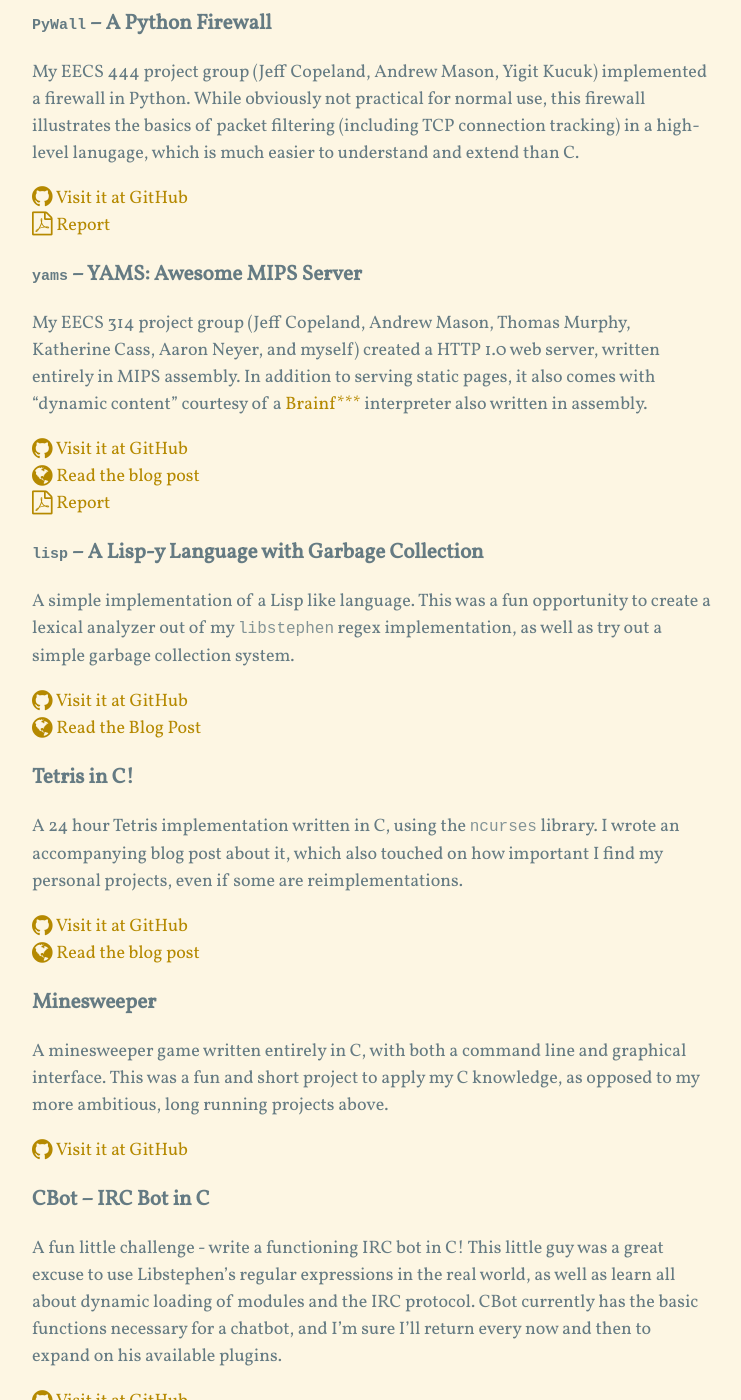
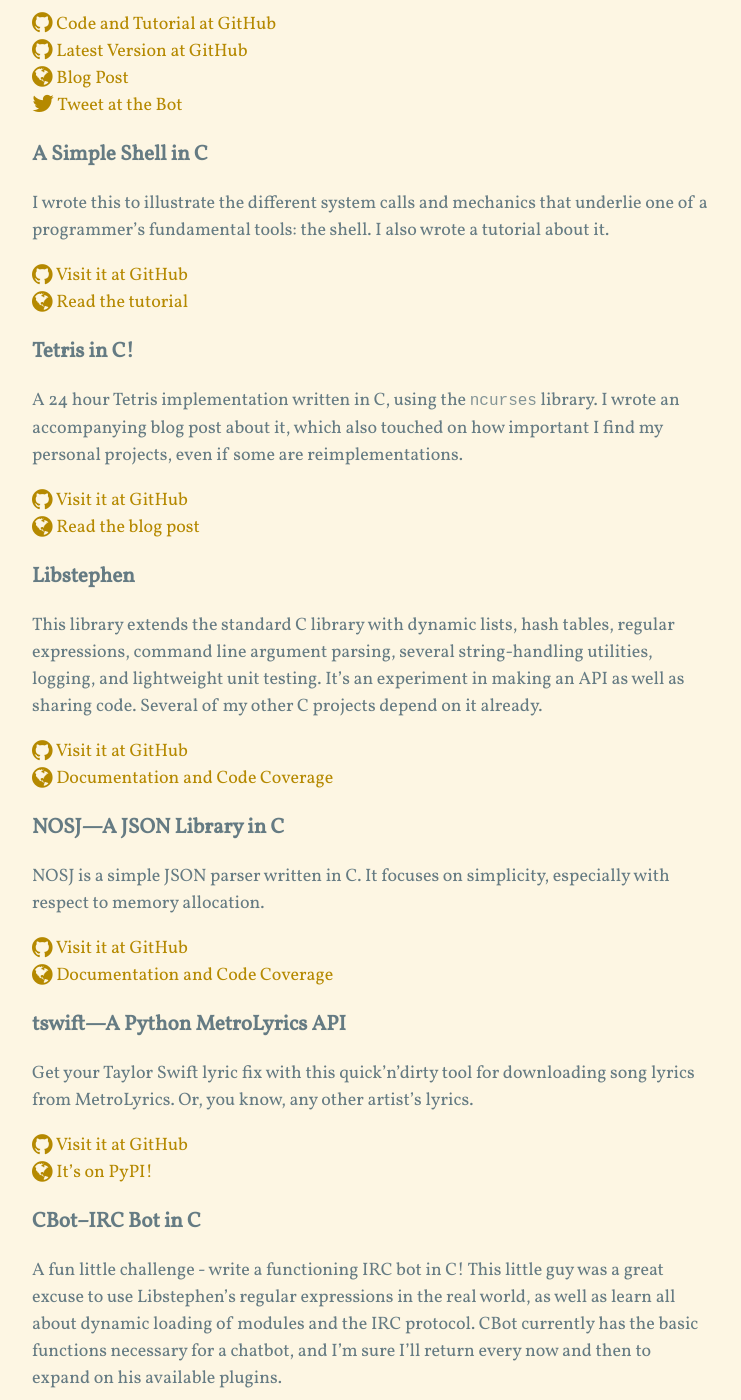
Before and after one commit to brenns10/brennan.io, a Jekyll site: the page built from projects.md, in a window 1280 px wide and 1400 px high, scrolled down 1592 px. Shown: the whole window, without its empty margins (268-1009 px from the left). Built offline with Jekyll 4.4.1, drawn with Linux system fonts in a browser that asks for light colours; nearby versions of some CDN libraries; comment, search, counter and statistics services are not loaded; some of the changed text lies outside the part shown.

Commit message:
Project shuffling

```diff
--- a/projects.md
+++ b/projects.md
@@ -7,37 +7,41 @@
 pdf: <span class="fa fa-file-pdf-o fa-lg"></span>
 tw: <span class="fa fa-twitter fa-lg"></span>
 ---
-# Projects
 
-### `libstephen` -- A C Library
+# Course Projects
 
-This library extends the standard C library with dynamic lists, hash tables,
-regular expressions, command line argument parsing, several string-handling
-utilities, logging, and lightweight unit testing.  It's an experiment in making
-an API as well as sharing code.  Several of my other C projects depend on it
-already.
+### DPath---Filesystem Querying with XPath
 
-[{{page.gh}} Visit it at GitHub](https://github.com/brenns10/libstephen)
-[{{page.web}} Documentation and Code Coverage](/libstephen/)
+A tool written in Go that allows you to query your filesystem using XPath. This
+was a project for my EECS 433 Database Systems course in the fall of 2016.
 
-### `lsh` -- A Simple Shell in C
+[{{page.gh}} Visit it at GitHub](https://github.com/brenns10/dpath)
 
-I wrote this to illustrate the different system calls and mechanics that
-underlie one of a programmer's fundamental tools: the shell.  I also wrote a
-tutorial about it.
+### YAMS: Awesome MIPS Server
 
-[{{page.gh}} Visit it at GitHub](https://github.com/brenns10/lsh)
-[{{page.web}} Read the tutorial]({% post_url 2015-01-16-write-a-shell-in-c%})
+My EECS 314 project group (Jeff Copeland, Andrew Mason, Thomas Murphy, Katherine
+Cass, Aaron Neyer, and myself) created a HTTP 1.0 web server, written entirely
+in MIPS assembly.  In addition to serving static pages, it also comes with
+"dynamic content" courtesy of a
+[Brainf***](https://en.wikipedia.org/wiki/  Brainfuck) interpreter also written in
+assembly.
 
-### NOSJ -- A JSON Library in C
+[{{page.gh}} Visit it at GitHub](https://github.com/brenns10/yams)
+[{{page.web}} Read the blog post]({% post_url 2015-05-17-yams %})
+[{{page.pdf}} Report](https://www.dropbox.com/s/vhzw7246aufwx5p/yams_report.pdf?dl=1)
 
-NOSJ is a simple JSON parser written in C.  It focuses on simplicity, especially
-with respect to memory allocation.
+### PyWall---A Python Firewall
 
-[{{page.gh}} Visit it at GitHub](https://github.com/brenns10/nosj)
-[{{page.web}} Documentation and Code Coverage](/nosj/)
+My EECS 444 project group (Jeff Copeland, Andrew Mason, Yigit Kucuk) implemented
+a firewall in Python.  While obviously not practical for normal use, this
+firewall illustrates the basics of packet filtering (including TCP connection
+tracking) in a high-level lanugage, which is much easier to understand and
+extend than C.
 
-### Corvid -- Static Site Generation Made Easy
+[{{page.gh}} Visit it at GitHub](https://github.com/brenns10/pywall)
+[{{page.pdf}} Report](https://www.dropbox.com/s/a9wjs4e1rnhdxfe/pywall_report.pdf?dl=1)
+
+### Corvid---Static Site Generation Made Easy
 
 For our Software Engineering project, my team (me, [Jeff Copeland][], and
 [Kyle Deal][]) created a web application that helps people create simple static
@@ -48,7 +52,18 @@
 
 [{{page.gh}} Visit it at GitHub](https://github.com/jpcjr/corvid)
 
-### PySwizzle -- A Twitter Bot
+# Personal Creations
+
+### KChat---In-Kernel Chat Server
+
+A kernel module that implements a special device file that allows everyone with
+a file open to send each other messages in real time, like a chat server. If you
+think about it, it is acutally an IPC mechanism. Whatever you call it, it's a
+lot of fun.
+
+[{{page.gh}} Visit it at GitHub](https://github.com/brenns10/kchat)
+
+### PySwizzle---A Twitter Bot
 
 [Hacker's Society](http://hacsoc.org) hosted an event called "Python and Pie"
 for incoming freshmen during Fall 2015 orientation.  I gave an intermediate
@@ -62,46 +77,14 @@
 [{{page.web}} Blog Post]({% post_url 2015-08-22-python-and-py %})
 [{{page.tw}} Tweet at the Bot](https://twitter.com/pyswizzle)
 
-### `tswift` -- A Python MetroLyrics API
+### A Simple Shell in C
 
-Get your Taylor Swift lyric fix with this quick'n'dirty tool for downloading
-song lyrics from MetroLyrics.  Or, you know, any other artist's lyrics.
+I wrote this to illustrate the different system calls and mechanics that
+underlie one of a programmer's fundamental tools: the shell.  I also wrote a
+tutorial about it.
 
-[{{page.gh}} Visit it at GitHub](https://github.com/brenns10/tswift)
-[{{page.web}} It's on PyPI!](https://pypi.python.org/pypi/tswift)
-
-### `PyWall` -- A Python Firewall
-
-My EECS 444 project group (Jeff Copeland, Andrew Mason, Yigit Kucuk) implemented
-a firewall in Python.  While obviously not practical for normal use, this
-firewall illustrates the basics of packet filtering (including TCP connection
-tracking) in a high-level lanugage, which is much easier to understand and
-extend than C.
-
-[{{page.gh}} Visit it at GitHub](https://github.com/brenns10/pywall)
-[{{page.pdf}} Report](https://www.dropbox.com/s/a9wjs4e1rnhdxfe/pywall_report.pdf?dl=1)
-
-### `yams` -- YAMS: Awesome MIPS Server
-
-My EECS 314 project group (Jeff Copeland, Andrew Mason, Thomas Murphy, Katherine
-Cass, Aaron Neyer, and myself) created a HTTP 1.0 web server, written entirely
-in MIPS assembly.  In addition to serving static pages, it also comes with
-"dynamic content" courtesy of a
-[Brainf***](https://en.wikipedia.org/wiki/Brainfuck) interpreter also written in
-assembly.
-
-[{{page.gh}} Visit it at GitHub](https://github.com/brenns10/yams)
-[{{page.web}} Read the blog post]({% post_url 2015-05-17-yams %})
-[{{page.pdf}} Report](https://www.dropbox.com/s/vhzw7246aufwx5p/yams_report.pdf?dl=1)
-
-### `lisp` -- A Lisp-y Language with Garbage Collection
-
-A simple implementation of a Lisp like language.  This was a fun opportunity to
-create a lexical analyzer out of my `libstephen` regex implementation, as well
-as try out a simple garbage collection system.
-
-[{{page.gh}} Visit it at GitHub](https://github.com/brenns10/lisp)
-[{{page.web}} Read the Blog Post]({% post_url 2015-11-02-spooky-garbage-collection %})
+[{{page.gh}} Visit it at GitHub](https://github.com/brenns10/lsh)
+[{{page.web}} Read the tutorial]({% post_url 2015-01-16-write-a-shell-in-c%})
 
 ### Tetris in C!
 
@@ -112,15 +95,34 @@
 [{{page.gh}} Visit it at GitHub](https://github.com/brenns10/tetris)
 [{{page.web}} Read the blog post]({% post_url 2015-06-12-tetris-reimplementation %})
 
-### Minesweeper
+### Libstephen
 
-A minesweeper game written entirely in C, with both a command line and graphical
-interface.  This was a fun and short project to apply my C knowledge, as opposed
-to my more ambitious, long running projects above.
+This library extends the standard C library with dynamic lists, hash tables,
+regular expressions, command line argument parsing, several string-handling
+utilities, logging, and lightweight unit testing.  It's an experiment in making
+an API as well as sharing code.  Several of my other C projects depend on it
+already.
 
-[{{page.gh}} Visit it at GitHub](https://github.com/brenns10/minesweeper)
+[{{page.gh}} Visit it at GitHub](https://github.com/brenns10/libstephen)
+[{{page.web}} Documentation and Code Coverage](/libstephen/)
 
-### CBot -- IRC Bot in C
+### NOSJ---A JSON Library in C
+
+NOSJ is a simple JSON parser written in C.  It focuses on simplicity, especially
+with respect to memory allocation.
+
+[{{page.gh}} Visit it at GitHub](https://github.com/brenns10/nosj)
+[{{page.web}} Documentation and Code Coverage](/nosj/)
+
+### tswift---A Python MetroLyrics API
+
+Get your Taylor Swift lyric fix with this quick'n'dirty tool for downloading
+song lyrics from MetroLyrics.  Or, you know, any other artist's lyrics.
+
+[{{page.gh}} Visit it at GitHub](https://github.com/brenns10/tswift)
+[{{page.web}} It's on PyPI!](https://pypi.python.org/pypi/tswift)
+
+### CBot--IRC Bot in C
 
 A fun little challenge - write a functioning IRC bot in C!  This little guy was
 a great excuse to use Libstephen's regular expressions in the real world, as
@@ -130,37 +132,13 @@
 
 [{{page.gh}} Visit it at GitHub](https://github.com/brenns10/cbot)
 
-### `caseid` -- Python module for Case IDs
+### Minesweeper
 
-This Python module aims to provide a plain and simple way for a programmer to
-retrieve information about the owner of a Case ID.  It supports scraping CWRU
-web services, as well as accessing the public LDAP server in order to find
-people by their Case ID, and vice versa.
+A minesweeper game written entirely in C, with both a command line and graphical
+interface.  This was a fun and short project to apply my C knowledge, as opposed
+to my more ambitious, long running projects above.
 
-[{{page.gh}} Visit it at GitHub](https://github.com/brenns10/caseid)
-[{{page.gh}} Visit its Ruby cousin by Andrew Mason](https://github.com/ajm188/cwru_directory)
-
-### `wepa-linux` -- A CUPS Printer Driver
-
-[WEPA](https://www.wepanow.com/) is a printing system used at my campus.  Users
-'print' documents to their service, which stores them online to be printed at a
-kiosk.  Drivers are available for Windows and Mac, but not Linux.
-
-This driver, created at [HackCWRU](//www.hackcwru.com/) 2014, is a solution to
-that problem.  It is a CUPS printer driver that allows rudimentary printing to
-WEPA.  While the solution is not elegant (the security model of CUPS seriously
-limits what a driver can do), it is effective.
-
-[{{page.bb}} Visit it at Bitbucket](//bitbucket.org/brenns10/wepa-linux)
-
-### `chat` -- A Quick and Dirty Chat System
-
-This is a quick chat client/server implementation in Python (and a little C).
-It served as my introduction to socket programming in both languages.  It is
-intended to be used as a local chat server over SSH, instead of constantly
-sending `wall` messages to other logged in users.
-
-[{{page.bb}} Visit it at Bitbucket](//bitbucket.org/brenns10/chat)
+[{{page.gh}} Visit it at GitHub](https://github.com/brenns10/minesweeper)
 
 [Jeff Copeland]: https://github.com/jpcjr
 [Kyle Deal]: https://github.com/dealie16
```
